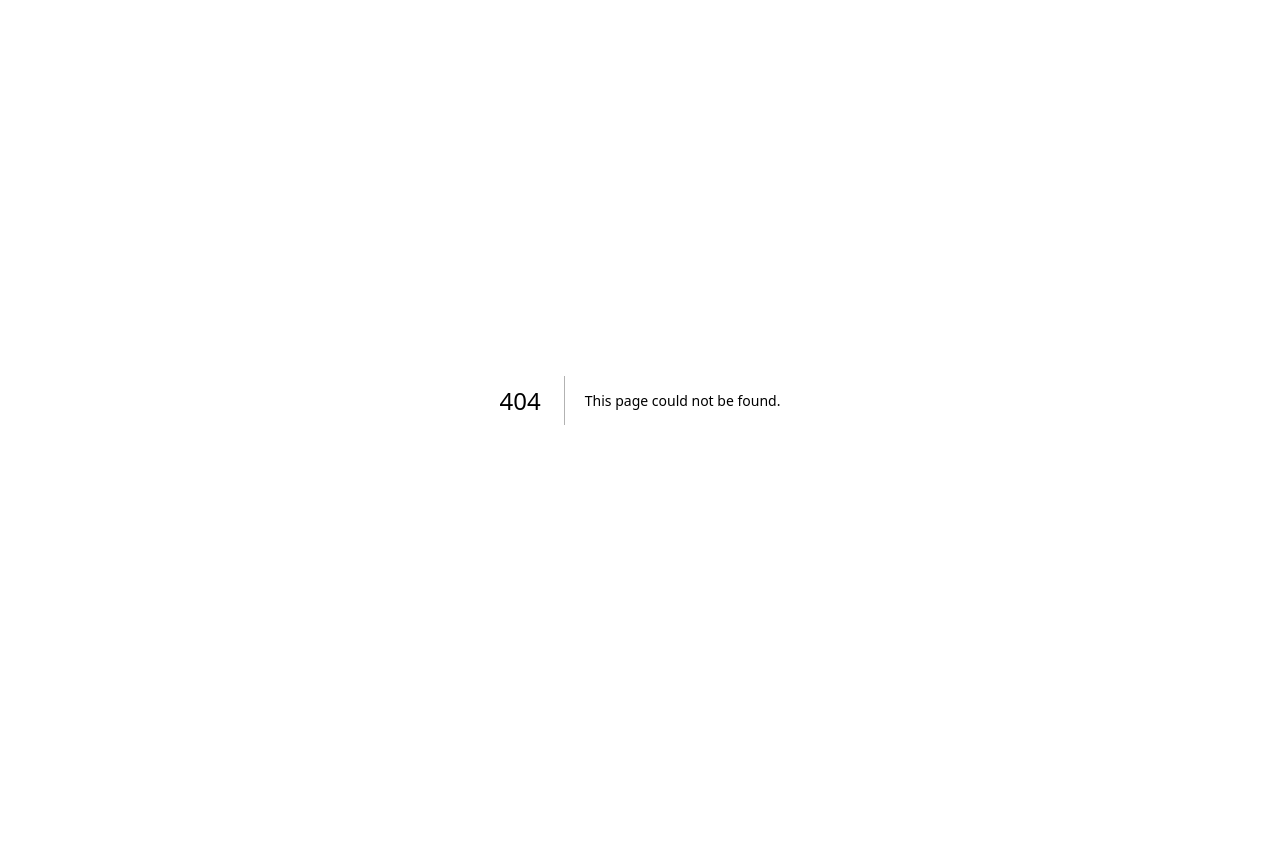
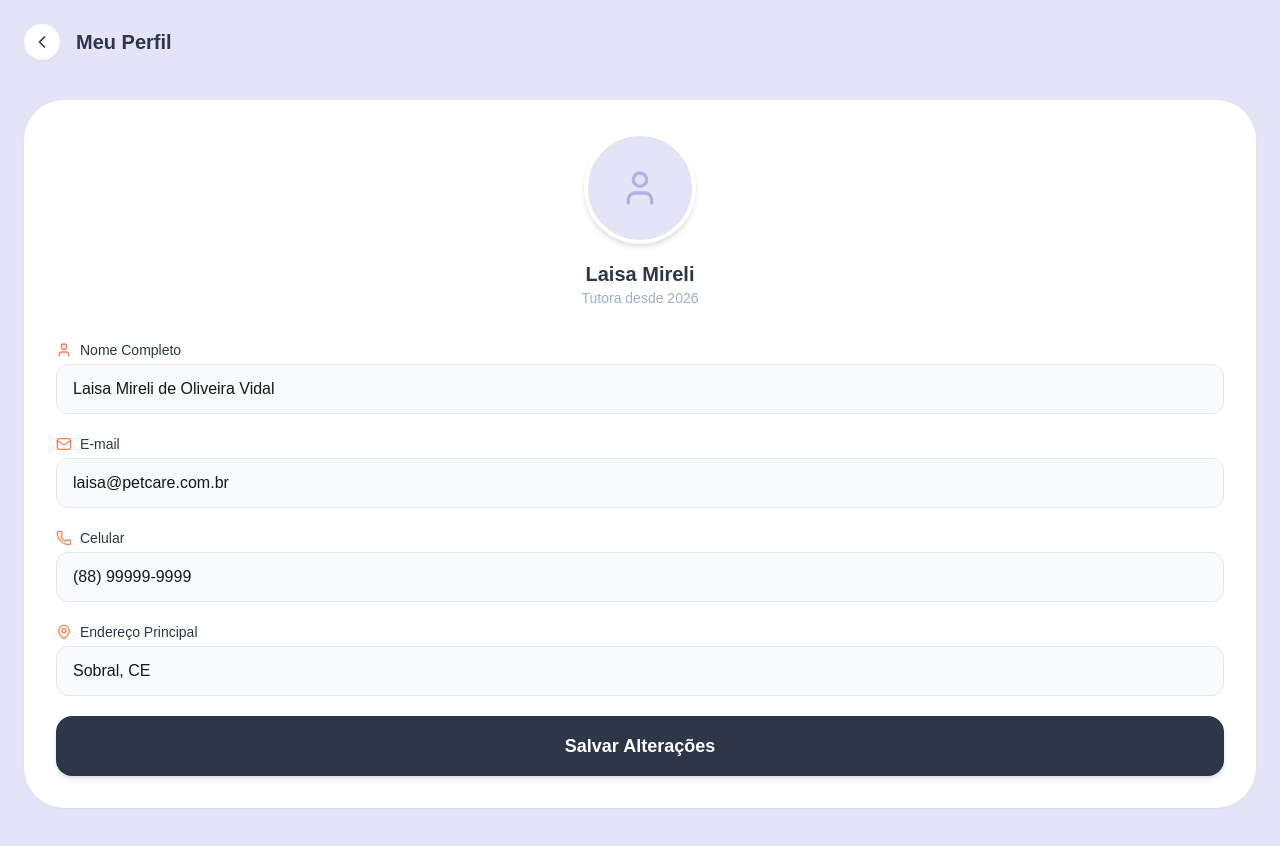
Before and after one commit to LaisaMireli/petcare-web, a Next.js app: page /perfil in a window 1280 px wide. Before the commit this address had no page. Before the commit the page ends 800 px from the top, so only its background shows below. Built offline with nearby package versions, Linux system fonts and the light colour scheme.

Commit message:
feat: enhance HomeDashboard with user menu and logout functionality

```diff
--- a/src/pages/home.tsx
+++ b/src/pages/home.tsx
@@ -1,22 +1,69 @@
-import React from 'react';
+import React, { useState } from 'react';
 import Link from 'next/link';
-import { Bell, Plus } from 'lucide-react';
+import { useRouter } from 'next/router';
+import { Bell, Plus, User, LogOut } from 'lucide-react';
 
 export default function HomeDashboard() {
+  const router = useRouter();
+  const [isMenuOpen, setIsMenuOpen] = useState(false);
+
+  const handleLogout = () => {
+    // Aqui no futuro você limpa o cache/token do usuário
+    router.push('/'); // Redireciona de volta para o login
+  };
+
   return (
     <div className="min-h-screen bg-brand-purple pb-20">
+
       {/* Header */}
-      <header className="p-6 flex justify-between items-center bg-white rounded-b-[2rem] shadow-sm">
+      <header className="p-6 flex justify-between items-center bg-white rounded-b-[2rem] shadow-sm relative z-20">
         <div>
           <p className="text-sm text-brand-gray">Olá, Laisa!</p>
           <h1 className="text-xl font-bold text-brand-dark">Seus Pets 🐾</h1>
         </div>
-        <button className="p-2 bg-gray-50 rounded-full border border-gray-100 hover:bg-gray-100 transition-colors">
-          <Bell className="w-5 h-5 text-brand-dark" />
-        </button>
+
+        <div className="flex items-center gap-2">
+          <button className="p-2 bg-gray-50 rounded-full border border-gray-100 hover:bg-gray-100 transition-colors">
+            <Bell className="w-5 h-5 text-brand-dark" />
+          </button>
+
+          {/* Menu Dropdown do Usuário */}
+          <div className="relative">
+            <button
+              onClick={() => setIsMenuOpen(!isMenuOpen)}
+              className="w-10 h-10 bg-brand-purple border border-brand-purpleDark/30 rounded-full flex items-center justify-center hover:bg-brand-purpleDark/50 transition-colors focus:outline-none"
+            >
+              <User className="w-5 h-5 text-brand-dark" />
+            </button>
+
+            {/* Caixinha do Menu */}
+            {isMenuOpen && (
+              <div className="absolute right-0 mt-3 w-48 bg-white rounded-2xl shadow-xl py-2 border border-gray-100 z-50">
+                <Link href="/perfil">
+                 <button className="w-full px-4 py-3 text-left flex items-center gap-3 hover:bg-gray-50 text-brand-dark transition-colors">
+                  <User className="w-4 h-4" />
+                  <span className="text-sm font-semibold">Meu Perfil</span>
+                </button>
+                </Link>
+
+                <div className="h-px bg-gray-100 my-1"></div>
+
+                <button
+                  onClick={handleLogout}
+                  className="w-full px-4 py-3 text-left flex items-center gap-3 hover:bg-red-50 text-red-500 transition-colors"
+                >
+                  <LogOut className="w-4 h-4" />
+                  <span className="text-sm font-semibold">Sair</span>
+                </button>
+              </div>
+            )}
+          </div>
+        </div>
       </header>
 
+      {/* Main Content (Layout original mantido) */}
       <main className="p-6 space-y-6">
+
         {/* Banner */}
         <div className="bg-brand-purpleDark rounded-3xl p-6 flex items-center justify-between relative overflow-hidden">
           <div className="relative z-10">
@@ -34,7 +81,7 @@ export default function HomeDashboard() {
 
         <div className="grid grid-cols-2 gap-4">
 
-          {/* Pet Card (Agora é um Link para os detalhes!) */}
+          {/* Pet Card */}
           <Link href="/pets/detalhes" className="bg-white rounded-3xl p-4 shadow-sm flex flex-col items-center relative cursor-pointer hover:shadow-md transition-shadow hover:border-brand-orange border border-transparent">
             <div className="w-24 h-24 bg-gray-100 rounded-full mb-3 overflow-hidden">
                <img src="https://images.unsplash.com/photo-1514888286974-6c03e2ca1dba?ixlib=rb-4.0.3&auto=format&fit=crop&w=100&q=80" alt="Cat" className="object-cover w-full h-full" />
--- /dev/null
+++ b/src/pages/perfil.tsx
@@ -0,0 +1,76 @@
+import React from 'react';
+import { ChevronLeft, Camera, User, Mail, Phone, MapPin } from 'lucide-react';
+import { useRouter } from 'next/router';
+
+export default function ProfileScreen() {
+  const router = useRouter();
+
+  return (
+    <div className="min-h-screen bg-brand-purple pb-10">
+
+      {/* Header */}
+      <header className="p-6 flex items-center gap-4 relative z-10">
+        <button
+          onClick={() => router.back()}
+          className="p-2 bg-white rounded-full shadow-sm hover:bg-gray-50 transition-colors"
+        >
+          <ChevronLeft className="w-5 h-5 text-brand-dark" />
+        </button>
+        <h1 className="text-xl font-bold text-brand-dark">Meu Perfil</h1>
+      </header>
+
+      <main className="px-6 pt-4">
+        <div className="bg-white rounded-[2.5rem] p-6 sm:p-8 shadow-sm">
+
+          {/* Avatar do Usuário */}
+          <div className="flex flex-col items-center justify-center mb-8">
+            <div className="w-28 h-28 bg-brand-purple rounded-full flex items-center justify-center border-4 border-white shadow-md relative overflow-hidden group hover:border-brand-purpleDark transition-colors">
+              <User className="w-10 h-10 text-brand-purpleDark group-hover:hidden" />
+              <Camera className="w-8 h-8 text-brand-purpleDark hidden group-hover:block transition-transform scale-110" />
+              <input type="file" className="absolute inset-0 opacity-0 cursor-pointer" />
+            </div>
+            <h2 className="text-xl font-bold text-brand-dark mt-4">Laisa Mireli</h2>
+            <p className="text-sm text-brand-gray">Tutora desde 2026</p>
+          </div>
+
+          {/* Formulário de Dados */}
+          <form className="space-y-5" onSubmit={(e) => e.preventDefault()}>
+
+            <div>
+              <label className="block text-sm font-medium text-brand-dark mb-1 flex items-center gap-2">
+                <User className="w-4 h-4 text-brand-orange" /> Nome Completo
+              </label>
+              <input type="text" defaultValue="Laisa Mireli de Oliveira Vidal" className="w-full bg-gray-50 border border-gray-200 rounded-xl px-4 py-3 outline-none focus:border-brand-orange transition-colors" />
+            </div>
+
+            <div>
+              <label className="block text-sm font-medium text-brand-dark mb-1 flex items-center gap-2">
+                <Mail className="w-4 h-4 text-brand-orange" /> E-mail
+              </label>
+              <input type="email" defaultValue="laisa@petcare.com.br" className="w-full bg-gray-50 border border-gray-200 rounded-xl px-4 py-3 outline-none focus:border-brand-orange transition-colors" />
+            </div>
+
+            <div>
+              <label className="block text-sm font-medium text-brand-dark mb-1 flex items-center gap-2">
+                <Phone className="w-4 h-4 text-brand-orange" /> Celular
+              </label>
+              <input type="tel" defaultValue="(88) 99999-9999" className="w-full bg-gray-50 border border-gray-200 rounded-xl px-4 py-3 outline-none focus:border-brand-orange transition-colors" />
+            </div>
+
+            <div>
+              <label className="block text-sm font-medium text-brand-dark mb-1 flex items-center gap-2">
+                <MapPin className="w-4 h-4 text-brand-orange" /> Endereço Principal
+              </label>
+              <input type="text" defaultValue="Sobral, CE" className="w-full bg-gray-50 border border-gray-200 rounded-xl px-4 py-3 outline-none focus:border-brand-orange transition-colors" />
+            </div>
+
+            <button className="w-full bg-brand-dark hover:bg-gray-800 text-white font-semibold py-4 rounded-2xl shadow-md transition-all mt-8 text-lg">
+              Salvar Alterações
+            </button>
+          </form>
+
+        </div>
+      </main>
+    </div>
+  );
+}
--- a/src/pages/pets/novo.tsx
+++ b/src/pages/pets/novo.tsx
@@ -12,9 +12,9 @@ export default function AddPetScreen() {
   };
 
   return (
-    <div className="min-h-screen bg-brand-purple">
+    <div className="min-h-screen bg-brand-purple pb-10">
       {/* Header */}
-      <header className="p-6 flex items-center gap-4">
+      <header className="p-6 flex items-center gap-4 relative z-10">
         <button
           onClick={() => router.back()}
           className="p-2 bg-white rounded-full shadow-sm hover:bg-gray-50 transition-colors"
@@ -24,8 +24,8 @@ export default function AddPetScreen() {
         <h1 className="text-xl font-bold text-brand-dark">Novo Pet</h1>
       </header>
 
-      <main className="p-6 pt-0">
-        <form className="bg-white p-6 rounded-[2rem] shadow-sm space-y-5" onSubmit={handleSalvar}>
+      <main className="px-6 pt-2">
+        <form className="bg-white p-6 sm:p-8 rounded-[2.5rem] shadow-sm space-y-5" onSubmit={handleSalvar}>
 
           {/* Upload de Foto */}
           <div className="flex flex-col items-center justify-center mb-6">
@@ -38,13 +38,13 @@ export default function AddPetScreen() {
 
           <div>
             <label className="block text-sm font-medium text-brand-dark mb-1">Nome do Pet</label>
-            <input type="text" className="w-full bg-gray-50 border border-gray-200 rounded-xl px-4 py-3 outline-none focus:border-brand-orange" placeholder="Ex: Rex" required />
+            <input type="text" className="w-full bg-gray-50 border border-gray-200 rounded-xl px-4 py-3 outline-none focus:border-brand-orange transition-colors" placeholder="Ex: Rex" required />
           </div>
 
           <div className="grid grid-cols-2 gap-4">
             <div>
               <label className="block text-sm font-medium text-brand-dark mb-1">Espécie</label>
-              <select className="w-full bg-gray-50 border border-gray-200 rounded-xl px-4 py-3 outline-none focus:border-brand-orange appearance-none">
+              <select className="w-full bg-gray-50 border border-gray-200 rounded-xl px-4 py-3 outline-none focus:border-brand-orange appearance-none transition-colors">
                 <option>Cachorro</option>
                 <option>Gato</option>
                 <option>Pássaro</option>
@@ -53,14 +53,14 @@ export default function AddPetScreen() {
             </div>
             <div>
               <label className="block text-sm font-medium text-brand-dark mb-1">Peso (kg)</label>
-              <input type="number" step="0.1" className="w-full bg-gray-50 border border-gray-200 rounded-xl px-4 py-3 outline-none focus:border-brand-orange" placeholder="0.0" />
+              <input type="number" step="0.1" className="w-full bg-gray-50 border border-gray-200 rounded-xl px-4 py-3 outline-none focus:border-brand-orange transition-colors" placeholder="0.0" />
             </div>
           </div>
 
           <div className="grid grid-cols-2 gap-4">
             <div>
               <label className="block text-sm font-medium text-brand-dark mb-1">Altura (cm)</label>
-              <input type="number" className="w-full bg-gray-50 border border-gray-200 rounded-xl px-4 py-3 outline-none focus:border-brand-orange" placeholder="0" />
+              <input type="number" className="w-full bg-gray-50 border border-gray-200 rounded-xl px-4 py-3 outline-none focus:border-brand-orange transition-colors" placeholder="0" />
             </div>
             <div>
               <label className="block text-sm font-medium text-brand-dark mb-1">Sexo</label>
@@ -71,7 +71,16 @@ export default function AddPetScreen() {
             </div>
           </div>
 
-          <button type="submit" className="w-full bg-brand-orange hover:bg-brand-orangeHover text-white font-semibold py-4 rounded-2xl shadow-md transition-all mt-4 text-lg">
+          {/* NOVO CAMPO: Sobre o Pet */}
+          <div>
+            <label className="block text-sm font-medium text-brand-dark mb-1">Sobre o Pet</label>
+            <textarea
+              className="w-full bg-gray-50 border border-gray-200 rounded-xl px-4 py-3 outline-none focus:border-brand-orange transition-colors resize-none h-28"
+              placeholder="Conte um pouco sobre a personalidade, gostos e necessidades especiais do seu bichinho..."
+            ></textarea>
+          </div>
+
+          <button type="submit" className="w-full bg-brand-orange hover:bg-brand-orangeHover text-white font-semibold py-4 rounded-2xl shadow-md transition-all mt-6 text-lg">
             Salvar Pet
           </button>
         </form>
```
